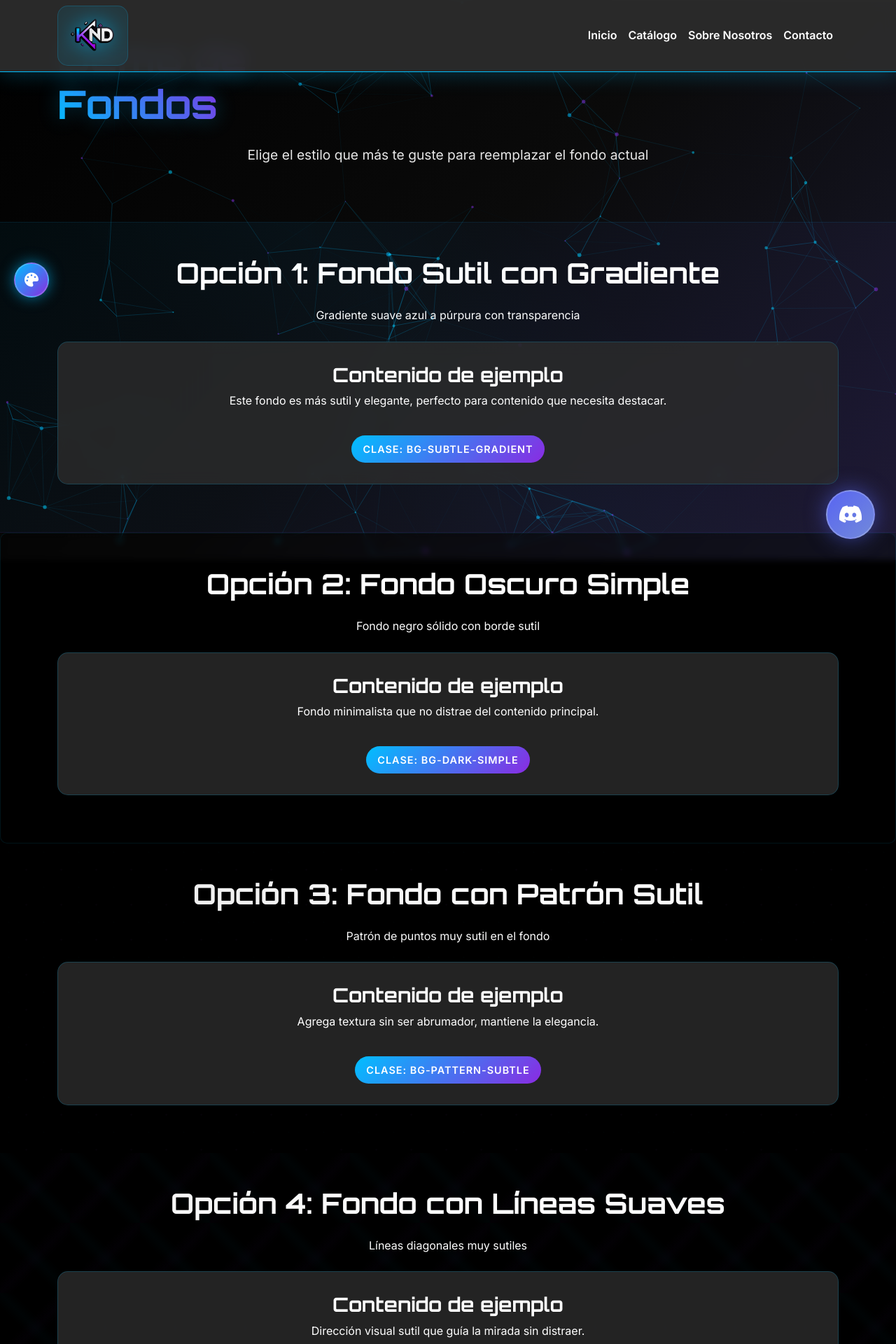
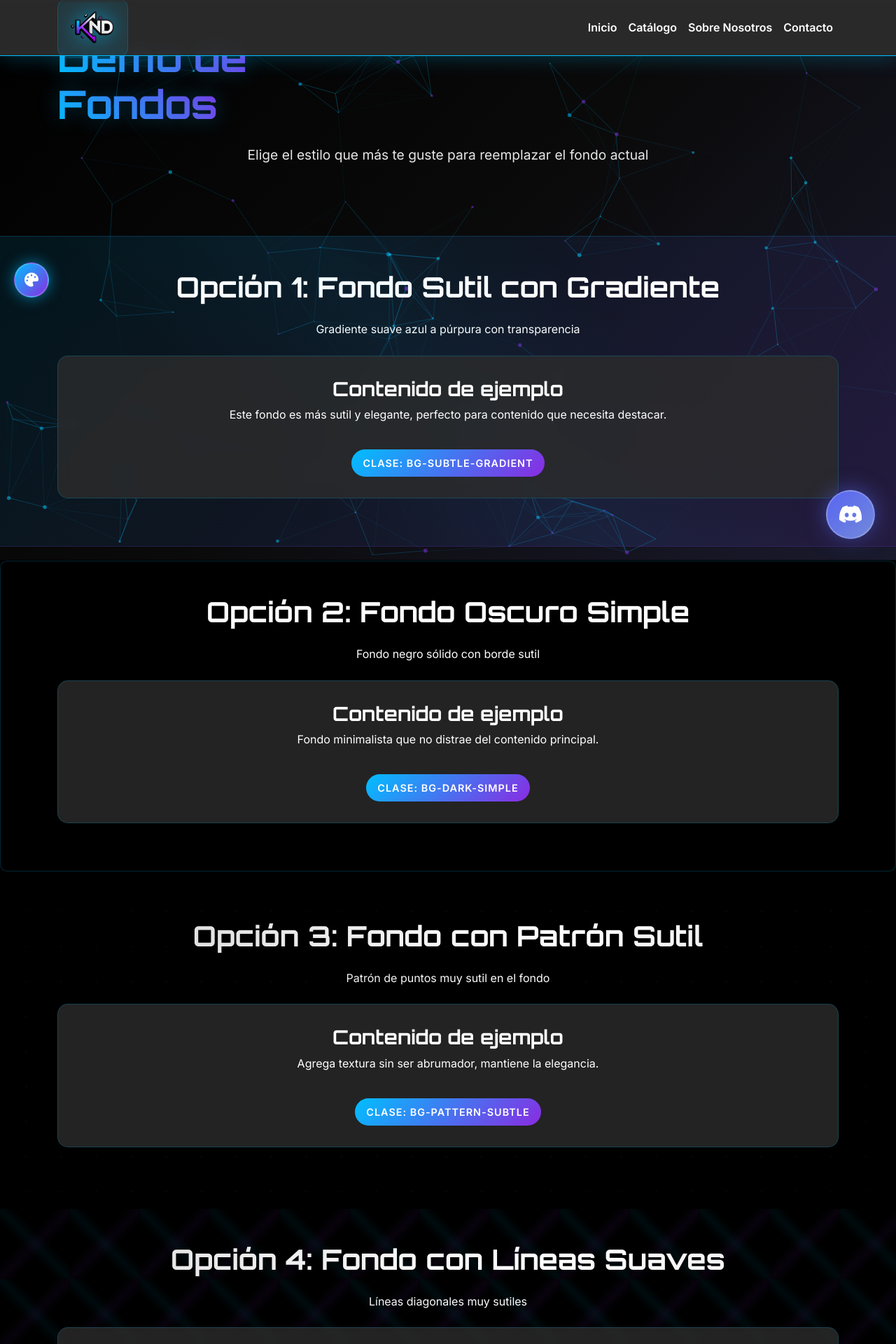
Before and after one commit to Lilshootve/kndstore, a PHP site: page /kndstore/background-demo.php in a window 1280 px wide. Shown: the top 1920 px of the page at 70% size. Run offline with PHP 8.4, Linux system fonts and the light colour scheme.

Commit message:
Arreglar fondos y problema de superposición del header

```diff
--- a/assets/css/style.css
+++ b/assets/css/style.css
@@ -52,6 +52,11 @@
     border-bottom: 1px solid var(--knd-neon-blue);
     transition: all 0.3s ease;
     box-shadow: 0 0 30px rgba(0, 191, 255, 0.3);
+    position: fixed;
+    top: 0;
+    width: 100%;
+    z-index: 1000;
+    height: 80px;
 }
 
 /* Logo optimizado con efectos épicos mejorados */
@@ -671,7 +676,7 @@
     display: flex;
     align-items: center;
     position: relative;
-    padding-top: 20px;
+    padding-top: 120px; /* Aumentar para compensar el navbar fijo */
     padding-bottom: 20px;
 }
 
@@ -3822,10 +3827,12 @@
 
 /* Opción 1: Fondo Sutil con Gradiente */
 .bg-subtle-gradient {
-    background: linear-gradient(135deg, rgba(0, 191, 255, 0.05) 0%, rgba(138, 43, 226, 0.05) 100%);
-    position: relative;
-    border-top: 1px solid rgba(0, 191, 255, 0.1);
-    border-bottom: 1px solid rgba(138, 43, 226, 0.1);
+    background: linear-gradient(135deg, rgba(0, 191, 255, 0.1) 0%, rgba(138, 43, 226, 0.1) 100%);
+    position: relative;
+    border-top: 1px solid rgba(0, 191, 255, 0.2);
+    border-bottom: 1px solid rgba(138, 43, 226, 0.2);
+    padding: 40px 0;
+    margin: 20px 0;
 }
 
 .bg-subtle-gradient::before {
@@ -3835,25 +3842,29 @@
     left: 0;
     right: 0;
     bottom: 0;
-    background: linear-gradient(45deg, transparent 30%, rgba(0, 191, 255, 0.02) 50%, transparent 70%);
+    background: linear-gradient(45deg, transparent 30%, rgba(0, 191, 255, 0.05) 50%, transparent 70%);
     pointer-events: none;
 }
 
 /* Opción 2: Fondo Oscuro Simple */
 .bg-dark-simple {
-    background: rgba(0, 0, 0, 0.3);
-    border: 1px solid rgba(0, 191, 255, 0.1);
+    background: rgba(0, 0, 0, 0.4);
+    border: 1px solid rgba(0, 191, 255, 0.2);
     border-radius: 10px;
     backdrop-filter: blur(5px);
+    padding: 40px 0;
+    margin: 20px 0;
 }
 
 /* Opción 3: Fondo con Patrón Sutil */
 .bg-pattern-subtle {
     background:
-        radial-gradient(circle at 25% 25%, rgba(0, 191, 255, 0.03) 1px, transparent 1px),
-        radial-gradient(circle at 75% 75%, rgba(138, 43, 226, 0.03) 1px, transparent 1px);
+        radial-gradient(circle at 25% 25%, rgba(0, 191, 255, 0.08) 1px, transparent 1px),
+        radial-gradient(circle at 75% 75%, rgba(138, 43, 226, 0.08) 1px, transparent 1px);
     background-size: 50px 50px;
     position: relative;
+    padding: 40px 0;
+    margin: 20px 0;
 }
 
 .bg-pattern-subtle::before {
@@ -3863,17 +3874,19 @@
     left: 0;
     right: 0;
     bottom: 0;
-    background: linear-gradient(135deg, rgba(0, 0, 0, 0.1) 0%, transparent 50%, rgba(0, 0, 0, 0.1) 100%);
+    background: linear-gradient(135deg, rgba(0, 0, 0, 0.2) 0%, transparent 50%, rgba(0, 0, 0, 0.2) 100%);
     pointer-events: none;
 }
 
 /* Opción 4: Fondo con Líneas Suaves */
 .bg-soft-lines {
     background:
-        linear-gradient(45deg, transparent 40%, rgba(0, 191, 255, 0.02) 50%, transparent 60%),
-        linear-gradient(-45deg, transparent 40%, rgba(138, 43, 226, 0.02) 50%, transparent 60%);
+        linear-gradient(45deg, transparent 40%, rgba(0, 191, 255, 0.06) 50%, transparent 60%),
+        linear-gradient(-45deg, transparent 40%, rgba(138, 43, 226, 0.06) 50%, transparent 60%);
     background-size: 100px 100px;
     position: relative;
+    padding: 40px 0;
+    margin: 20px 0;
 }
 
 .bg-soft-lines::before {
@@ -3883,15 +3896,17 @@
     left: 0;
     right: 0;
     bottom: 0;
-    background: linear-gradient(135deg, rgba(0, 0, 0, 0.05) 0%, transparent 50%, rgba(0, 0, 0, 0.05) 100%);
+    background: linear-gradient(135deg, rgba(0, 0, 0, 0.15) 0%, transparent 50%, rgba(0, 0, 0, 0.15) 100%);
     pointer-events: none;
 }
 
 /* Opción 5: Fondo con Brillo Sutil */
 .bg-subtle-glow {
-    background: rgba(0, 0, 0, 0.2);
+    background: rgba(0, 0, 0, 0.3);
     position: relative;
     overflow: hidden;
+    padding: 40px 0;
+    margin: 20px 0;
 }
 
 .bg-subtle-glow::before {
@@ -3901,7 +3916,7 @@
     left: -50%;
     width: 200%;
     height: 200%;
-    background: radial-gradient(circle at center, rgba(0, 191, 255, 0.05) 0%, transparent 70%);
+    background: radial-gradient(circle at center, rgba(0, 191, 255, 0.08) 0%, transparent 70%);
     animation: subtleGlow 8s ease-in-out infinite;
     pointer-events: none;
 }
@@ -3913,7 +3928,7 @@
     right: -50%;
     width: 200%;
     height: 200%;
-    background: radial-gradient(circle at center, rgba(138, 43, 226, 0.05) 0%, transparent 70%);
+    background: radial-gradient(circle at center, rgba(138, 43, 226, 0.08) 0%, transparent 70%);
     animation: subtleGlow 8s ease-in-out infinite reverse;
     pointer-events: none;
 }
@@ -3927,6 +3942,8 @@
 .bg-transparent {
     background: transparent;
     position: relative;
+    padding: 40px 0;
+    margin: 20px 0;
 }
 
 .bg-transparent::before {
@@ -3936,7 +3953,7 @@
     left: 0;
     right: 0;
     bottom: 0;
-    background: linear-gradient(135deg, transparent 0%, rgba(0, 0, 0, 0.02) 50%, transparent 100%);
+    background: linear-gradient(135deg, transparent 0%, rgba(0, 0, 0, 0.05) 50%, transparent 100%);
     pointer-events: none;
 }
 
```
